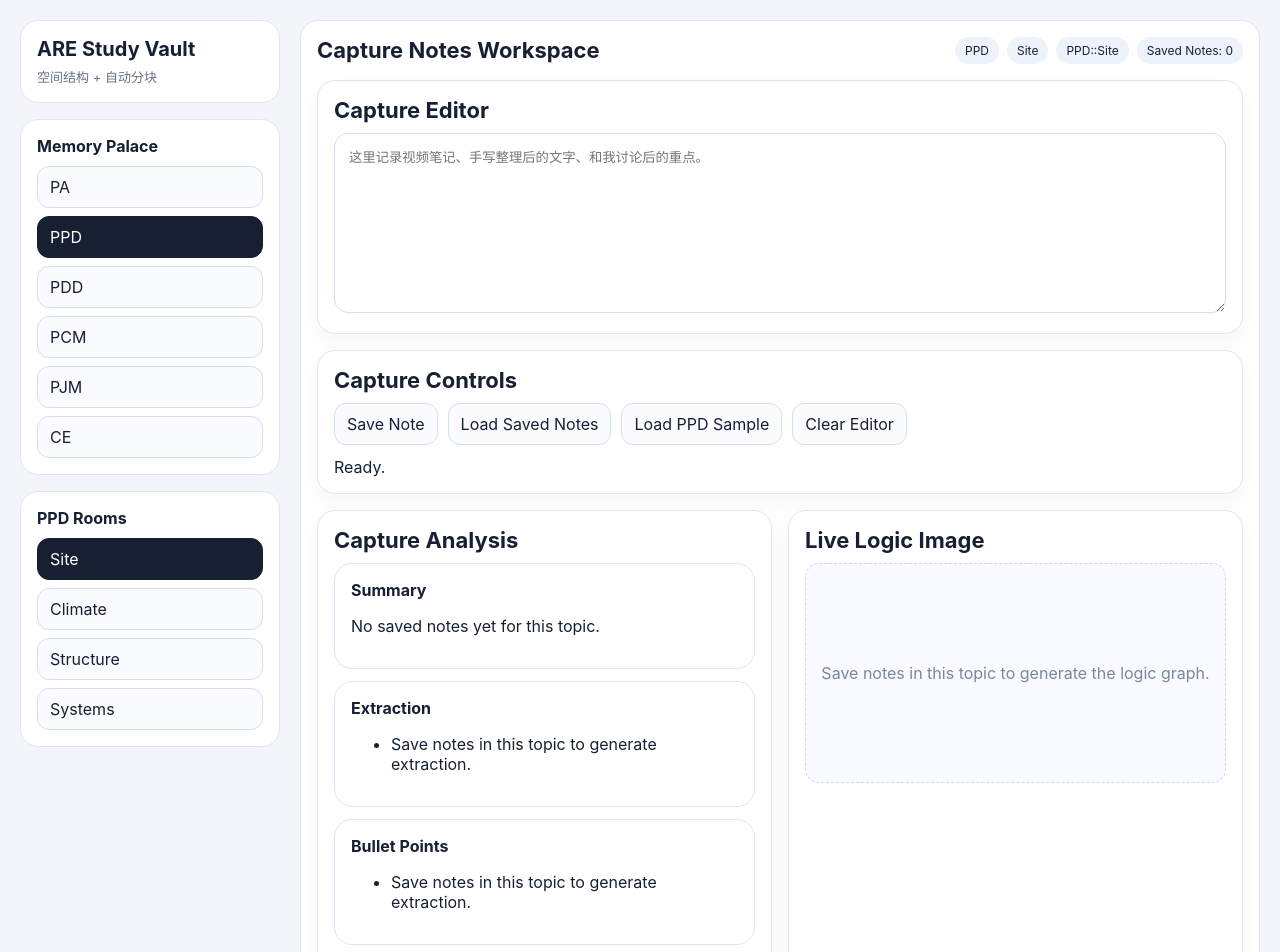
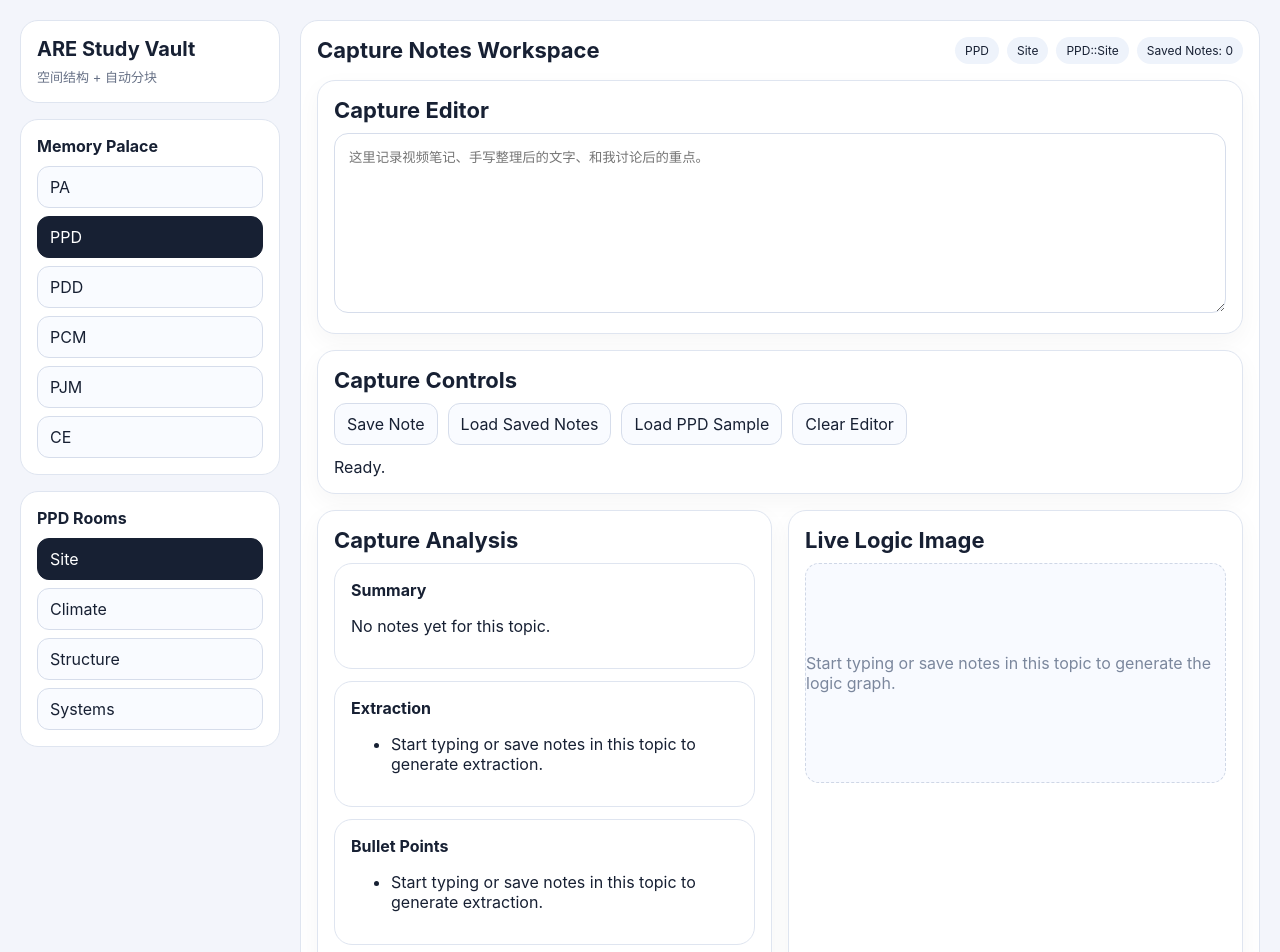
Before and after one commit to lishixin1995/ARE-study, a React (Vite) app: page / in a window 1280 px wide. Shown: the top 952 px of the page. Built offline with nearby package versions, Linux system fonts and the light colour scheme; the HTML template or start-up script is replaced by a standard one.

Commit message:
Update App.jsx

```diff
--- a/src/App.jsx
+++ b/src/App.jsx
@@ -58,7 +58,7 @@ function buildCaptureSummary(text) {
   const sentences = splitSentences(text);
   if (sentences.length >= 2) return `${sentences[0]} ${sentences[1]}`;
   if (sentences.length === 1) return sentences[0];
-  return "No saved notes yet for this topic.";
+  return "No notes yet for this topic.";
 }
 
 function buildCaptureExtraction(text) {
@@ -69,7 +69,7 @@ function buildCaptureExtraction(text) {
   if (sentences.length >= 4) return sentences.slice(0, 4);
 
   if (lines.length > 0) return lines;
-  return ["Save notes in this topic to generate extraction."];
+  return ["Start typing or save notes in this topic to generate extraction."];
 }
 
 function buildCaptureBulletPoints(text) {
@@ -106,7 +106,12 @@ function buildCaptureLogicLinks(text) {
   const lower = text.toLowerCase();
   const links = [];
 
-  if (lower.includes("passive system") || lower.includes("sun") || lower.includes("air") || lower.includes("wind")) {
+  if (
+    lower.includes("passive system") ||
+    lower.includes("sun") ||
+    lower.includes("air") ||
+    lower.includes("wind")
+  ) {
     links.push("Passive System → depends on → Sun / Air / Wind");
   }
 
@@ -131,7 +136,7 @@ function buildCaptureLogicLinks(text) {
   }
 
   if (!links.length) {
-    links.push("Save more notes to generate logic links.");
+    links.push("Start typing or save notes to generate logic links.");
   }
 
   return links;
@@ -218,6 +223,7 @@ export default function App() {
   const [selectedRoom, setSelectedRoom] = useState("Site");
 
   const [captureDraft, setCaptureDraft] = useState("");
+  const [debouncedCaptureDraft, setDebouncedCaptureDraft] = useState("");
   const [savedNotesByTopic, setSavedNotesByTopic] = useState(() => readSavedNotesByTopic());
   const [captureStatus, setCaptureStatus] = useState("Ready.");
 
@@ -231,33 +237,51 @@ export default function App() {
     return savedNotesByTopic[currentTopicKey] || [];
   }, [savedNotesByTopic, currentTopicKey]);
 
-  const captureSourceText = useMemo(() => {
-    return savedNotesForTopic.map((item) => item.text).join("\n\n");
-  }, [savedNotesForTopic]);
+  useEffect(() => {
+    const timer = setTimeout(() => {
+      setDebouncedCaptureDraft(captureDraft);
+    }, 1200);
 
-  const captureSummary = useMemo(() => {
-    return buildCaptureSummary(captureSourceText);
-  }, [captureSourceText]);
-
-  const captureExtraction = useMemo(() => {
-    return buildCaptureExtraction(captureSourceText);
-  }, [captureSourceText]);
-
-  const captureBulletPoints = useMemo(() => {
-    return buildCaptureBulletPoints(captureSourceText);
-  }, [captureSourceText]);
-
-  const captureLogicLinks = useMemo(() => {
-    return buildCaptureLogicLinks(captureSourceText);
-  }, [captureSourceText]);
-
-  const captureLogicGraph = useMemo(() => {
-    return buildCaptureLogicGraph(captureSourceText);
-  }, [captureSourceText]);
+    return () => clearTimeout(timer);
+  }, [captureDraft]);
 
   useEffect(() => {
     localStorage.setItem("savedNotesByTopic", JSON.stringify(savedNotesByTopic));
   }, [savedNotesByTopic]);
+
+  const savedTopicText = useMemo(() => {
+    return savedNotesForTopic.map((item) => item.text).join("\n\n");
+  }, [savedNotesForTopic]);
+
+  const effectiveCaptureText = useMemo(() => {
+    const saved = savedTopicText.trim();
+    const draft = debouncedCaptureDraft.trim();
+
+    if (saved && draft) return `${saved}\n\n${draft}`;
+    if (saved) return saved;
+    if (draft) return draft;
+    return "";
+  }, [savedTopicText, debouncedCaptureDraft]);
+
+  const captureSummary = useMemo(() => {
+    return buildCaptureSummary(effectiveCaptureText);
+  }, [effectiveCaptureText]);
+
+  const captureExtraction = useMemo(() => {
+    return buildCaptureExtraction(effectiveCaptureText);
+  }, [effectiveCaptureText]);
+
+  const captureBulletPoints = useMemo(() => {
+    return buildCaptureBulletPoints(effectiveCaptureText);
+  }, [effectiveCaptureText]);
+
+  const captureLogicLinks = useMemo(() => {
+    return buildCaptureLogicLinks(effectiveCaptureText);
+  }, [effectiveCaptureText]);
+
+  const captureLogicGraph = useMemo(() => {
+    return buildCaptureLogicGraph(effectiveCaptureText);
+  }, [effectiveCaptureText]);
 
   const handleSaveNote = () => {
     const trimmed = captureDraft.trim();
@@ -281,6 +305,7 @@ export default function App() {
     });
 
     setCaptureDraft("");
+    setDebouncedCaptureDraft("");
     setCaptureStatus(`Saved 1 note to ${currentTopicKey}.`);
   };
 
@@ -290,19 +315,20 @@ export default function App() {
       return;
     }
 
-    const combined = savedNotesForTopic.map((item) => item.text).join("\n\n");
-    setCaptureDraft(combined);
-    setCaptureStatus(`Loaded ${savedNotesForTopic.length} saved notes for ${currentTopicKey}.`);
+    setCaptureStatus(
+      `${currentTopicKey} already has ${savedNotesForTopic.length} saved notes. Current analysis is already using them.`
+    );
   };
 
   const handleLoadTopicSample = () => {
     const sample = SAMPLE_BY_DIVISION[selectedDivision] || "";
     setCaptureDraft(sample);
-    setCaptureStatus(`Loaded ${selectedDivision} sample.`);
+    setCaptureStatus(`Loaded ${selectedDivision} sample. Analysis will update in about 1 second.`);
   };
 
   const handleClearEditor = () => {
     setCaptureDraft("");
+    setDebouncedCaptureDraft("");
     setCaptureStatus("Capture editor cleared.");
   };
 
@@ -425,7 +451,7 @@ export default function App() {
 
               {captureLogicGraph.nodes.length === 0 ? (
                 <div className="logic-graph-placeholder">
-                  Save notes in this topic to generate the logic graph.
+                  Start typing or save notes in this topic to generate the logic graph.
                 </div>
               ) : (
                 <div>
```
